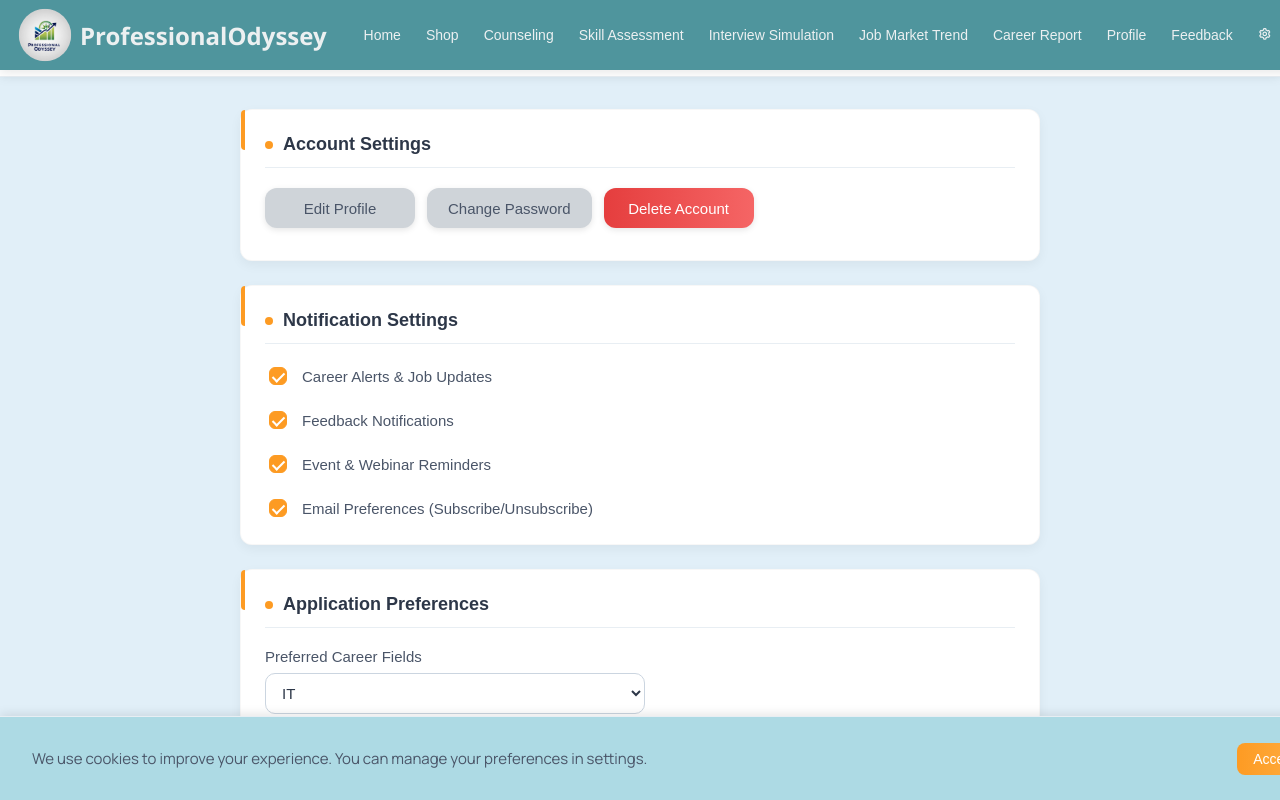
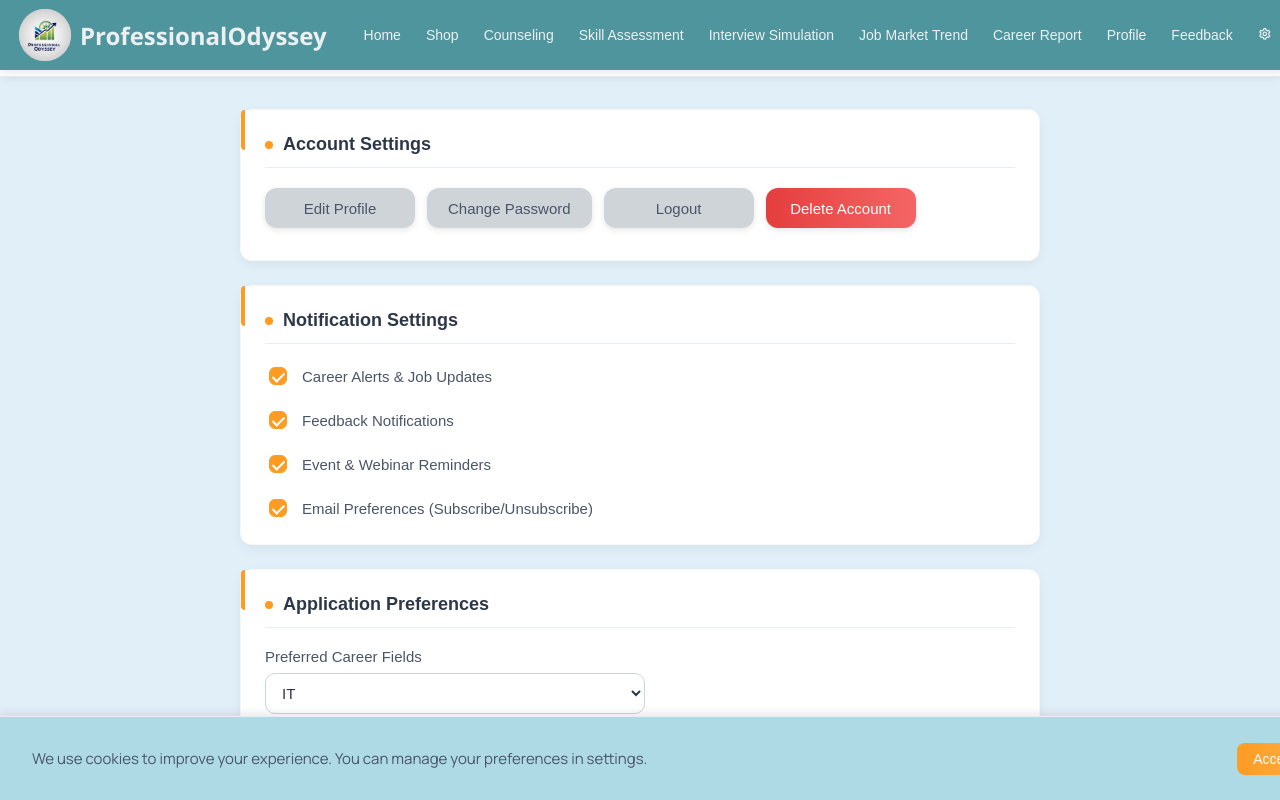
Before and after one commit to DevintthHaran/SDGP, a React (Create React App) app in the folder Frontend/sdgp-project/: page /setting in a window 1280 px wide. Shown: the top 800 px of the page. Built offline with nearby package versions, Linux system fonts and the light colour scheme.

Commit message:
logout validation
logout validation

```diff
--- a/Frontend/sdgp-project/src/App.js
+++ b/Frontend/sdgp-project/src/App.js
@@ -57,7 +57,7 @@ function App() {
         <Route path='/simulation' element={<ProtectedRoute><Simulation/></ProtectedRoute>}/>
         <Route path='*' element={<NotFound/>}/>
         <Route path='/login' element={<Login/>}/>
-        <Route path='/careertrend' element={<CareerTrend/>}/>
+        <Route path='/careertrend' element={<ProtectedRoute><CareerTrend/></ProtectedRoute>}/>
 
       </Routes>
     </Router>
--- a/Frontend/sdgp-project/src/pages/Setting.jsx
+++ b/Frontend/sdgp-project/src/pages/Setting.jsx
@@ -120,6 +120,12 @@ const Setting = () => {
     setShowCookieBanner(false);
   };
 
+  const handleLogout = () => {
+    localStorage.removeItem("token"); // Remove token
+    window.location.href = "/"; // Redirect to login page
+  };
+
+
   return (
     <>
       <Header />
@@ -135,7 +141,10 @@ const Setting = () => {
               <div className="button-group">
                 <button className="button button-secondary"> <Link to="/profile" style={{ textDecoration: "none", color: "inherit" }}><span>Edit Profile</span></Link></button>
                 <button className="button button-secondary"> <Link to="/signup" style={{ textDecoration: "none", color: "inherit" }}><span>Change Password</span></Link></button>
+                <button onClick={handleLogout}className="button button-secondary"> <Link to="/logout" style={{ textDecoration: "none", color: "inherit" }}><span>Logout</span></Link></button>
+
                 <button onClick={handleDeleteAccount} className="button button-danger"><span>Delete Account</span></button>
+
               </div>
             </section>
 
```
